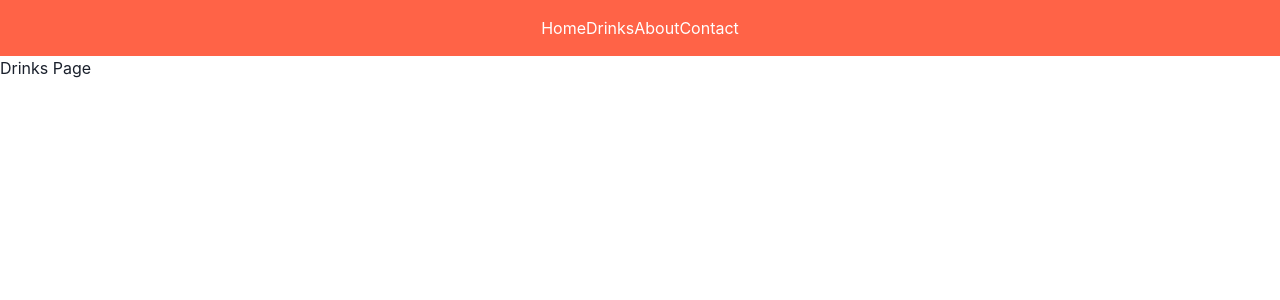
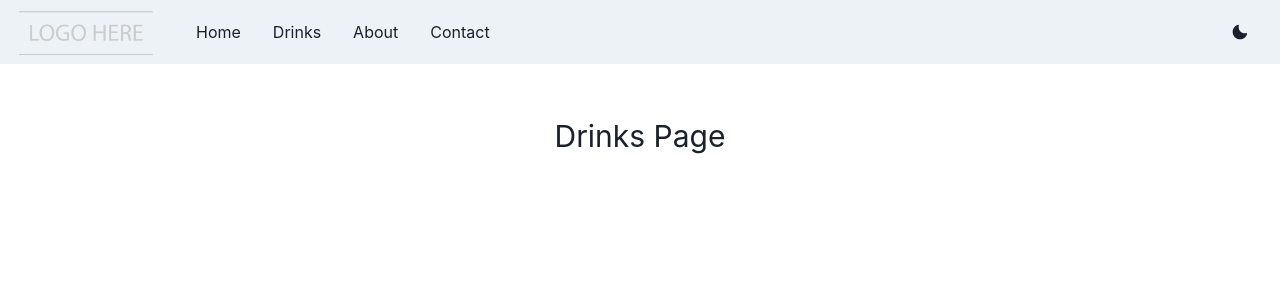
Before and after one commit to mertesnn/bar, a React (Create React App) app: page /drinks in a window 1280 px wide. Shown: the top 300 px of the page. Built offline with nearby package versions, Linux system fonts and the light colour scheme.

Commit message:
Navbar added.

```diff
--- a/package.json
+++ b/package.json
@@ -3,6 +3,7 @@
   "version": "0.1.0",
   "private": true,
   "dependencies": {
+    "@chakra-ui/icons": "^1.1.5",
     "@chakra-ui/react": "^1.8.3",
     "@emotion/react": "^11.7.1",
     "@emotion/styled": "^11.6.0",
--- a/src/App.tsx
+++ b/src/App.tsx
@@ -1,33 +1,18 @@
-import React from 'react';
 import About from './Pages/About';
 import Contact from './Pages/Contact';
 import Drinks from './Pages/Drinks';
+import Nav from './Companents/Nav';
 import Home from './Pages/Home';
 import {
   BrowserRouter,
   Routes,
-  Route,
-  Link
+  Route
 } from 'react-router-dom';
-import {
-  Box,
-  Center
-} from '@chakra-ui/react';
 
 const App = () => {
   return (
     <BrowserRouter>
-
-      <Box bg='tomato' w='100%' p={4} color='white'>
-        <nav>
-          <Center>
-            <Link to="/">Home</Link>
-            <Link to="/drinks">Drinks</Link>
-            <Link to="/about">About</Link>
-            <Link to="/contact">Contact</Link>
-          </Center>
-        </nav>
-      </Box>
+      <Nav />
       <Routes>
         <Route path='/' element={<Home />}></Route>
         <Route path='/drinks' element={<Drinks />}></Route>
--- /dev/null
+++ b/src/Companents/Nav.tsx
@@ -0,0 +1,93 @@
+import logo from '../Images/logo-placeholder.png';
+import { Link as Route } from 'react-router-dom';
+import {
+    Box,
+    Flex,
+    Button,
+    useColorModeValue,
+    Stack,
+    useColorMode,
+    Image,
+    IconButton,
+    useDisclosure,
+    HStack,
+    Center
+} from '@chakra-ui/react';
+import {
+    MoonIcon,
+    SunIcon,
+    CloseIcon,
+    HamburgerIcon
+} from '@chakra-ui/icons';
+
+const Links = [
+    {
+        text: 'Home',
+        to: '/'
+    },
+    {
+        text: 'Drinks',
+        to: '/drinks'
+    },
+    {
+        text: 'About',
+        to: '/about'
+    },
+    {
+        text: 'Contact',
+        to: '/contact'
+    }
+];
+
+const Nav = () => {
+    const { colorMode, toggleColorMode } = useColorMode();
+    const { isOpen, onOpen, onClose } = useDisclosure();
+    return (
+        <>
+            <Box bg={useColorModeValue('gray.100', 'gray.900')} px={4}>
+                <Flex h={16} alignItems={'center'} justifyContent={'space-between'}>
+                    <IconButton
+                        size={'md'}
+                        icon={isOpen ? <CloseIcon /> : <HamburgerIcon />}
+                        aria-label={'Open Menu'}
+                        display={{ md: 'none' }}
+                        onClick={isOpen ? onClose : onOpen}
+                    />
+                    <HStack spacing={8} alignItems={'center'}>
+                        <Box>
+                            <Image
+                                boxSize='140px'
+                                objectFit='contain'
+                                src={logo}
+                                alt="Bar Logo"
+                            />
+                        </Box>
+                        <HStack
+                            as={'nav'}
+                            spacing={4}
+                            display={{ base: 'none', md: 'flex' }}>
+                            {Links.map((link, index) => (
+                                <Route
+                                    to={link.to}
+                                    key={index}
+                                    className={colorMode === 'light' ? 'navLinkLight' : 'navLinkDark'}>
+                                    {link.text}
+                                </Route>
+                            ))}
+                        </HStack>
+                    </HStack>
+                    <Flex alignItems={'center'}>
+                        <Stack direction={'row'} spacing={7}>
+                            <Button onClick={toggleColorMode}>
+                                {colorMode === 'light' ? <MoonIcon /> : <SunIcon />}
+                            </Button>
+                        </Stack>
+                    </Flex>
+                </Flex>
+            </Box>
+            <Center height='50px'></Center>
+        </>
+    );
+}
+
+export default Nav;
--- a/src/Pages/About.tsx
+++ b/src/Pages/About.tsx
@@ -1,7 +1,16 @@
+import {
+    Container,
+    Text
+} from '@chakra-ui/react';
+
 const About = () => {
     return (
-        <div>About Page</div>
+        <Container maxW='container.xl' centerContent>
+            <Text fontSize='3xl'>
+                About Page
+            </Text>
+        </Container>
     );
-}
+};
 
 export default About;
--- a/src/Pages/Contact.tsx
+++ b/src/Pages/Contact.tsx
@@ -1,7 +1,16 @@
+import {
+    Container,
+    Text
+} from '@chakra-ui/react';
+
 const Contact = () => {
     return (
-        <div>Contact Page</div>
+        <Container maxW='container.xl' centerContent>
+            <Text fontSize='3xl'>
+                Contact Page
+            </Text>
+        </Container>
     );
-}
+};
 
 export default Contact;
--- a/src/Pages/Drinks.tsx
+++ b/src/Pages/Drinks.tsx
@@ -1,7 +1,16 @@
+import {
+    Container,
+    Text
+} from '@chakra-ui/react';
+
 const Drinks = () => {
     return (
-        <div>Drinks Page</div>
+        <Container maxW='container.xl' centerContent>
+            <Text fontSize='3xl'>
+                Drinks Page
+            </Text>
+        </Container>
     );
-}
+};
 
 export default Drinks;
--- a/src/Pages/Home.tsx
+++ b/src/Pages/Home.tsx
@@ -1,6 +1,15 @@
+import {
+    Container,
+    Text
+} from '@chakra-ui/react';
+
 const Home = () => {
     return (
-        <div>Home Page</div>
+        <Container maxW='container.xl' centerContent>
+            <Text fontSize='3xl'>
+                Home page
+            </Text>
+        </Container>
     );
 }
 
--- a/src/index.css
+++ b/src/index.css
@@ -11,3 +11,17 @@ code {
   font-family: source-code-pro, Menlo, Monaco, Consolas, 'Courier New',
     monospace;
 }
+.navLinkLight {
+  padding: 0.25rem 0.5rem;
+  border-radius: 0.375rem;
+}
+.navLinkLight:hover {
+  background: #E2E8F0;
+}
+.navLinkDark {
+  padding: 0.25rem 0.5rem;
+  border-radius: 0.375rem;
+}
+.navLinkDark:hover {
+  background: #2D3748;
+}
```
Also changed, not shown: src/Images/logo-placeholder.png (added), 1 other file (tests, documents, lock files or other folders).
